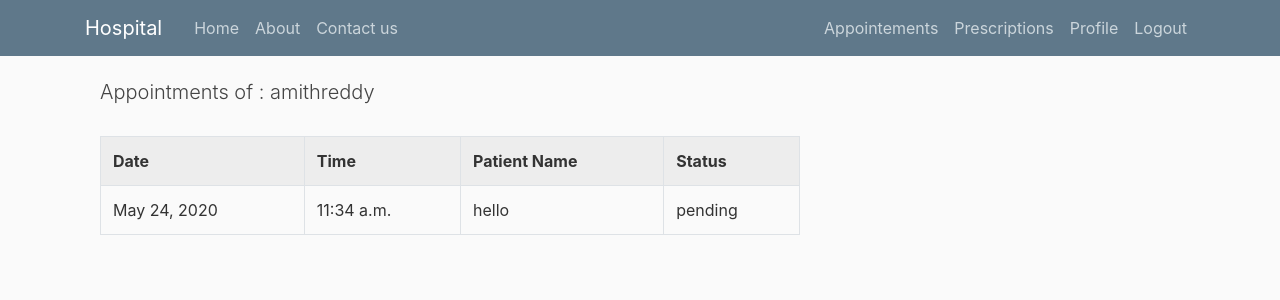
After one commit to amithreddymaada/HospitalManagementSystem, a Django app: page /accounts/appointments/1/ in a window 1280 px wide. The commit adds this page. Shown: the top 300 px of the page. Run offline with Django 3.2, Linux system fonts and the light colour scheme; a user stored in the database is signed in; data comes from the database, SQL or seed files in the repository; both versions use the stored data as it was after the commit; some libraries are stand-ins or nearby versions.

Commit message:
Added Appointments

```diff
--- a/accounts/admin.py
+++ b/accounts/admin.py
@@ -1,6 +1,7 @@
 from django.contrib import admin
-from .models import Profile,PatientBio,DoctorBio
+from .models import Profile,PatientBio,DoctorBio, Appointment
 
 admin.site.register(Profile)
 admin.site.register(PatientBio)
 admin.site.register(DoctorBio)
+admin.site.register(Appointment)
--- a/accounts/models.py
+++ b/accounts/models.py
@@ -47,3 +47,17 @@ class DoctorBio(models.Model):
 
     def __str__(self):
         return f'{self.doctor.username} doctor'
+
+STATUS = (
+    ('pending', 'PENDING'),
+    ('completed', 'COMPLETED')
+)
+class Appointment(models.Model):
+    patient_name = models.ForeignKey(User, related_name='patient_name',on_delete = models.CASCADE)
+    consulting_doctor = models.ForeignKey(User,related_name='consulting_doctor',on_delete = models.CASCADE)
+    status = models.CharField(max_length=15,choices = STATUS)
+    date = models.DateField(auto_now_add = True)
+    time = models.TimeField(auto_now_add = True)
+
+    def __str__(self):
+        return f'appointement patient-{self.patient_name} doctor-{self.consulting_doctor}'
--- /dev/null
+++ b/accounts/templates/accounts/appointments.html
@@ -0,0 +1,39 @@
+{% extends "accounts/base.html" %}
+{% block content %}
+    <div class="container">
+        <h2 class="page-header lead">Appointments of : {{user.username}}</h2>
+        <br/>
+        <table class="table table-striped table-bordered table-hover table-condensed">
+            <tr>
+                <th>Date</th>
+                <th>Time</th>
+                {% if type == 'patient' %}
+                    <th>Consulting Doctor</th>
+                {% else %}
+                    <th>Patient Name</th>
+                {% endif %}
+                <th>Status </th>
+            </tr>
+              {% if type == 'patient' %}
+                {% for appointment in appointments %}
+                    <tr>
+                        <td>{{appointment.date}}</td>
+                        <td>{{appointment.time}}</td>
+                        <td>{{appointment.consulting_doctor}}</td>
+                        <td>{{appointment.status}} </td>
+                    </tr>
+                {% endfor %}
+              {% else%}
+                {% for appointment in appointments %}
+                    <tr>
+                        <td>{{appointment.date}}</td>
+                        <td>{{appointment.time}}</td>
+                        <td>{{appointment.patient_name}}</td>
+                        <td>{{appointment.status}} </td>
+                    </tr>
+                {% endfor %}
+              {% endif %}
+
+        </table>
+    </div>
+{% endblock content %}
--- a/accounts/templates/accounts/base.html
+++ b/accounts/templates/accounts/base.html
@@ -29,13 +29,13 @@
               <div class="navbar-nav">
                 {% if user.is_authenticated %}
                   {% if user.profile.type == 'patient' %}
-                    <a class="nav-item nav-link" href="#">Appointements</a>
+                    <a class="nav-item nav-link" href="{% url 'appointments' user.profile.type %}">Appointements</a>
                     <a class="nav-item nav-link" href="#">Invoice & Payments</a>
                     <a class="nav-item nav-link" href="#">Medical History</a>
                     <a class="nav-item nav-link" href="#">Profile</a>
                     <a class="nav-item nav-link" href="{% url 'logout'%}">Logout</a>
                   {% elif user.profile.type == 'doctor' %}
-                    <a class="nav-item nav-link" href="#">Appointements</a>
+                    <a class="nav-item nav-link" href="{% url 'appointments' user.profile.type %}">Appointements</a>
                     <a class="nav-item nav-link" href="#">Prescriptions</a>
                     <a class="nav-item nav-link" href="#">Profile</a>
                     <a class="nav-item nav-link" href="{% url 'logout'%}">Logout</a>
@@ -46,7 +46,7 @@
 
                 {% else %}
                   <a class="nav-item nav-link" href="{% url 'login'%}">Login</a>
-                  <a class="nav-item nav-link" href="#">Register</a>
+                  <a class="nav-item nav-link" href="{% url 'register' %}">Register</a>
                 {% endif %}
               </div>
             </div>
@@ -63,7 +63,6 @@
               {% endfor %}
             {% endif %}
             {% block content %}
-            <h1>welcome to home</h1>
             {% endblock %}
           </div>
         </div>
--- a/accounts/urls.py
+++ b/accounts/urls.py
@@ -5,4 +5,5 @@ urlpatterns = [
     path('register/',user_views.register,name='register'),
     path('login/', auth_views.LoginView.as_view(template_name='accounts/login.html'), name='login'),
     path('logout/', auth_views.LogoutView.as_view(template_name='accounts/logout.html'), name='logout'),
+    path('appointments/<str:type>/',user_views.appointments,name='appointments')
 ]
--- a/accounts/views.py
+++ b/accounts/views.py
@@ -2,7 +2,7 @@ from django.shortcuts import render, redirect
 from .forms import UserRegistrationForm,ProfileUpdateForm
 from django.contrib import messages
 from django.contrib.auth.models import User
-from .models import Profile,PatientBio,DoctorBio
+from .models import Profile,PatientBio,DoctorBio, Appointment
 from django.contrib.auth.decorators import login_required
 
 
@@ -36,3 +36,11 @@ def register(request):
 @login_required
 def index(request):
     return render(request,'accounts/base.html')
+
+@login_required
+def appointments(request,type):
+    if type == 'patient':
+        data = Appointment.objects.filter(patient_name = request.user)
+    else :
+        data = Appointment.objects.filter(consulting_doctor = request.user)
+    return render(request,'accounts/appointments.html',{'appointments':data,'type':type})
```
Also changed, not shown: db.sqlite3.
